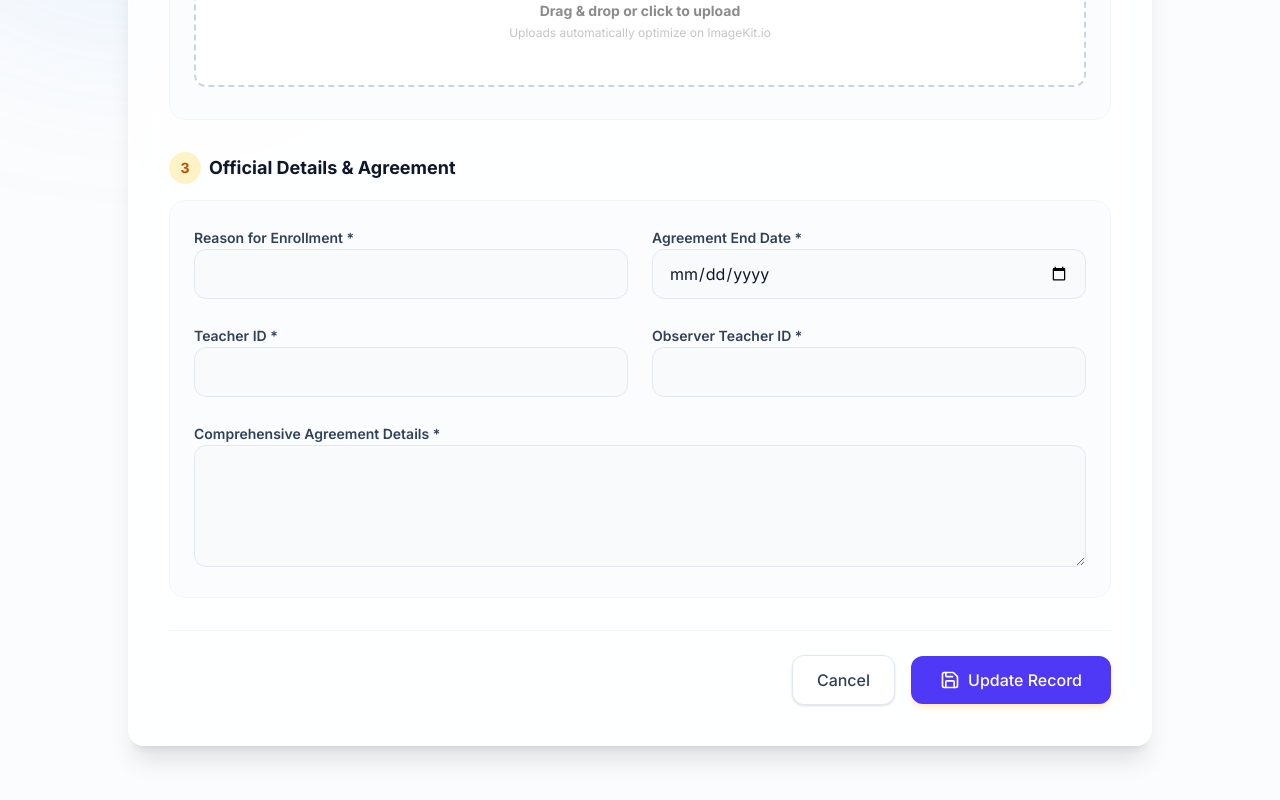
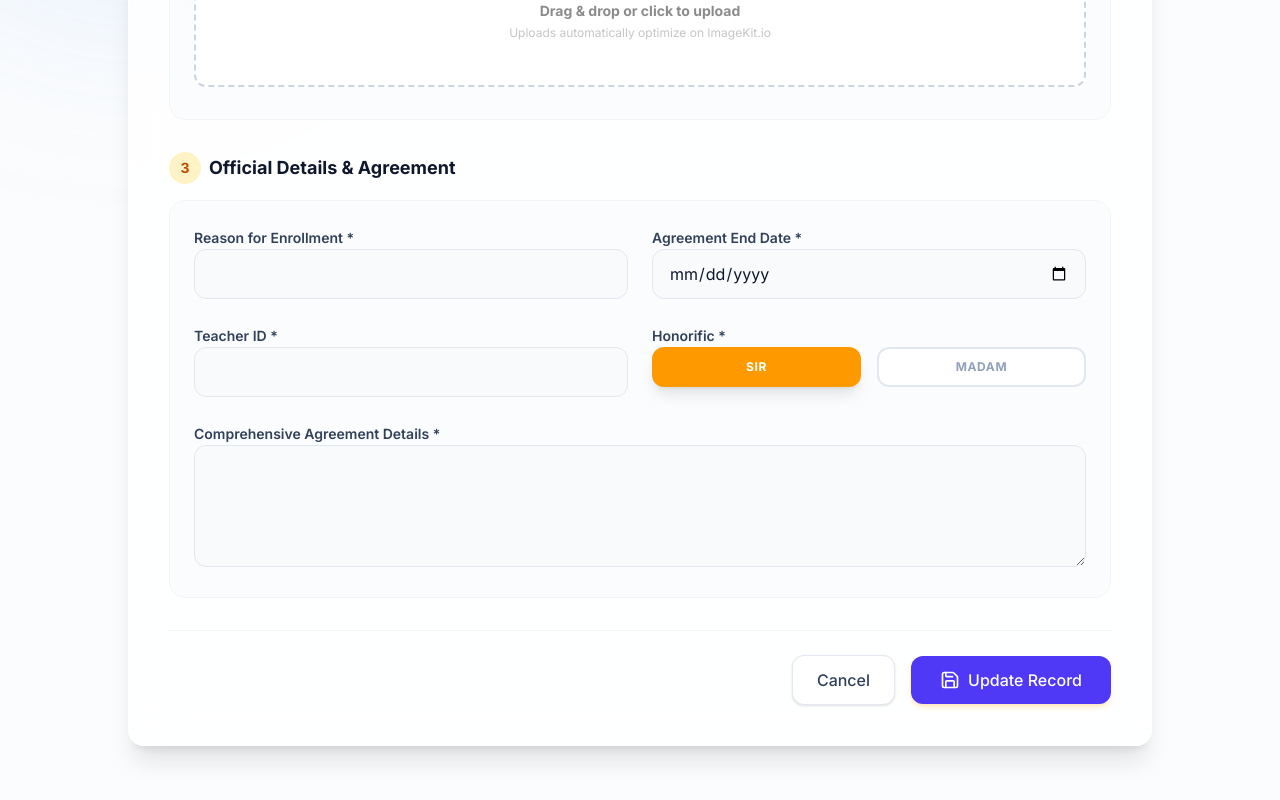
Before and after one commit to shanuka19697/pcc-dibo-v1, a Next.js app: page /edit-data/1 in a window 1280 px wide. Shown: the part 908-1708 px from the top of the page. Built offline with nearby package versions, Linux system fonts and the light colour scheme; no server answers; the database is empty; what @imagekit/next would draw is missing.

Commit message:
feat: Implement student data CRUD operations with internationalization and role-based status management.

```diff
--- a/app/add-data/page.tsx
+++ b/app/add-data/page.tsx
@@ -22,7 +22,7 @@ export default function AddDataPage() {
     sIndexNum: "",
     Reason: "",
     TeacherID: "",
-    ObserverTeacherID: "",
+    TeacherTitle: "Sir",
     Agreement: "",
     AgreementEndDate: "",
     Isactive: true,
@@ -182,8 +182,30 @@ export default function AddDataPage() {
                 <input type="text" name="TeacherID" placeholder="T-001" value={formData.TeacherID} onChange={handleChange} required className="input-field placeholder:text-slate-300 uppercase" />
               </div>
               <div className="space-y-2">
-                <label className="text-sm font-semibold text-slate-700">Observer {t("role_teacher")} ID *</label>
-                <input type="text" name="ObserverTeacherID" placeholder="O-001" value={formData.ObserverTeacherID} onChange={handleChange} required className="input-field placeholder:text-slate-300 uppercase" />
+                <label className="text-sm font-semibold text-slate-700">{t("label_teacher_title")} *</label>
+                <div className="flex gap-4">
+                  <button
+                    type="button"
+                    onClick={() => {
+                      setFormData(prev => ({ ...prev, TeacherTitle: 'Sir' }));
+                      setIsDirty(true);
+                    }}
+                    className={`flex-1 flex items-center justify-center gap-2 py-2.5 rounded-xl border-2 transition-all font-bold text-xs uppercase tracking-wider ${formData.TeacherTitle === 'Sir' ? 'bg-blue-700 border-blue-700 text-white shadow-lg' : 'bg-white border-slate-200 text-slate-400 hover:border-slate-300'}`}
+                  >
+                    {t("teacher_sir")}
+                  </button>
+                  <button
+                    type="button"
+                    onClick={() => {
+                      setFormData(prev => ({ ...prev, TeacherTitle: 'Madam' }));
+                      setIsDirty(true);
+                    }}
+                    className={`flex-1 flex items-center justify-center gap-2 py-2.5 rounded-xl border-2 transition-all font-bold text-xs uppercase tracking-wider ${formData.TeacherTitle === 'Madam' ? 'bg-pink-500 border-pink-500 text-white shadow-lg' : 'bg-white border-slate-200 text-slate-400 hover:border-slate-300'}`}
+                  >
+                    {t("teacher_madam")}
+                  </button>
+                </div>
+                <input type="hidden" name="TeacherTitle" value={formData.TeacherTitle} />
               </div>
               <div className="space-y-2 md:col-span-2">
                 <label className="text-sm font-semibold text-slate-700">Comprehensive Agreement Details *</label>
--- a/app/edit-data/[id]/page.tsx
+++ b/app/edit-data/[id]/page.tsx
@@ -29,7 +29,7 @@ export default function EditDataPage({ params }: { params: Promise<{ id: string
     sIndexNum: "",
     Reason: "",
     TeacherID: "",
-    ObserverTeacherID: "",
+    TeacherTitle: "Sir",
     Agreement: "",
     AgreementEndDate: "",
     Isactive: false,
@@ -245,8 +245,30 @@ export default function EditDataPage({ params }: { params: Promise<{ id: string
                 <input type="text" name="TeacherID" value={formData.TeacherID} onChange={handleChange} required className="input-field uppercase" />
               </div>
               <div className="space-y-2">
-                <label className="text-sm font-semibold text-slate-700">Observer {t("role_teacher")} ID *</label>
-                <input type="text" name="ObserverTeacherID" value={formData.ObserverTeacherID} onChange={handleChange} required className="input-field uppercase" />
+                <label className="text-sm font-semibold text-slate-700">{t("label_teacher_title")} *</label>
+                <div className="flex gap-4">
+                  <button
+                    type="button"
+                    onClick={() => {
+                      setFormData(prev => ({ ...prev, TeacherTitle: 'Sir' }));
+                      setIsDirty(true);
+                    }}
+                    className={`flex-1 flex items-center justify-center gap-2 py-2.5 rounded-xl border-2 transition-all font-bold text-xs uppercase tracking-wider ${formData.TeacherTitle === 'Sir' ? 'bg-amber-500 border-amber-500 text-white shadow-lg' : 'bg-white border-slate-200 text-slate-400 hover:border-slate-300'}`}
+                  >
+                    {t("teacher_sir")}
+                  </button>
+                  <button
+                    type="button"
+                    onClick={() => {
+                      setFormData(prev => ({ ...prev, TeacherTitle: 'Madam' }));
+                      setIsDirty(true);
+                    }}
+                    className={`flex-1 flex items-center justify-center gap-2 py-2.5 rounded-xl border-2 transition-all font-bold text-xs uppercase tracking-wider ${formData.TeacherTitle === 'Madam' ? 'bg-amber-500 border-amber-500 text-white shadow-lg' : 'bg-white border-slate-200 text-slate-400 hover:border-slate-300'}`}
+                  >
+                    {t("teacher_madam")}
+                  </button>
+                </div>
+                <input type="hidden" name="TeacherTitle" value={formData.TeacherTitle} />
               </div>
               <div className="space-y-2 md:col-span-2">
                 <label className="text-sm font-semibold text-slate-700">Comprehensive Agreement Details *</label>
--- a/app/view-data/[id]/page.tsx
+++ b/app/view-data/[id]/page.tsx
@@ -122,11 +122,7 @@ export default function StudentDetailsPage({ params }: { params: Promise<{ id: s
                  <div className="space-y-4">
                   <div className="flex justify-between items-center py-2 border-b border-slate-50">
                     <span className="text-slate-500 font-medium">{t("role_teacher")}</span>
-                    <span className="font-bold text-slate-900 bg-slate-100 px-3 py-1 rounded-md">{data.TeacherID}</span>
-                  </div>
-                  <div className="flex justify-between items-center py-2 border-b border-slate-50">
-                    <span className="text-slate-500 font-medium">Observer ID</span>
-                    <span className="font-bold text-slate-900 bg-slate-100 px-3 py-1 rounded-md">{data.ObserverTeacherID}</span>
+                    <span className="font-bold text-slate-900 bg-slate-100 px-3 py-1 rounded-md">{data.TeacherID} ({data.TeacherTitle === 'Sir' ? t("teacher_sir") : t("teacher_madam")})</span>
                   </div>
                 </div>
               </section>
--- a/models/StData.ts
+++ b/models/StData.ts
@@ -44,9 +44,11 @@ const sDataSchema = new Schema(
       type: Date,
       required: true,
     },
-    ObserverTeacherID: {
+    TeacherTitle: {
       type: String,
+      enum: ['Sir', 'Madam'],
       required: true,
+      default: 'Sir'
     },
     Isactive: {
       type: Boolean,
--- a/translations/index.ts
+++ b/translations/index.ts
@@ -3,7 +3,7 @@ export const translations = {
     // Navbar & Common
     nav_dashboard: "Dashboard",
     nav_database: "Database",
-    nav_add_student: "Add Student",
+    nav_add_student: "Add Student Data",
     nav_logout: "Close Session",
     greeting_morning: "Good Morning",
     greeting_afternoon: "Good Afternoon",
@@ -61,6 +61,9 @@ export const translations = {
     gender_boy: "Boy",
     gender_girl: "Girl",
     label_reason: "Reason for Enrollment",
+    label_teacher_title: "Honorific",
+    teacher_sir: "Sir",
+    teacher_madam: "Madam",
     label_status: "Account Status",
     status_locked: "Locked (Principal Only)",
     btn_save: "Save Record",
@@ -173,6 +176,9 @@ export const translations = {
     gender_boy: "පිරිමි ළමයා",
     gender_girl: "ගැහැණු ළමයා",
     label_reason: "ඇතුළත් වීමට හේතුව",
+    label_teacher_title: "ගෞරවනීය ආමන්ත්‍රණය",
+    teacher_sir: "මහතා (Sir)",
+    teacher_madam: "මිය (Madam)",
     label_status: "ගිණුමේ තත්ත්වය",
     status_locked: "අගුලු දමා ඇත (විදුහල්පතිට පමණි)",
     btn_save: "වාර්තාව සුරකින්න",
```
Also changed, not shown: app/view-data/page.tsx (+21 -2 lines).
